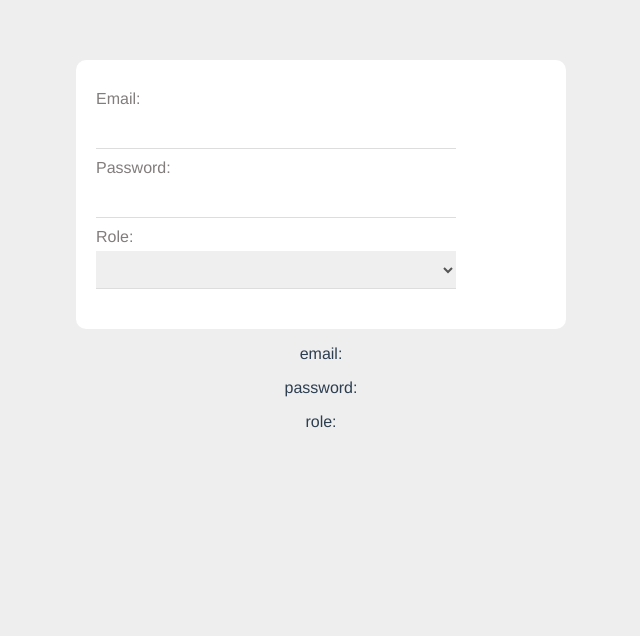
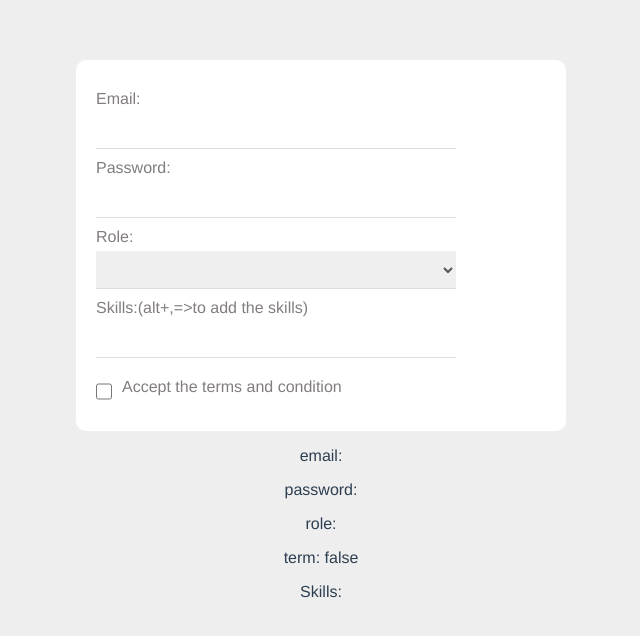
Before and after one commit to swostika61/vue-practice, a Vue app in the folder form/: page / in a window 1280 px wide. Shown: the top 636 px of the page, without its empty margins (319-959 px from the left). Built offline with nearby package versions, Linux system fonts and the light colour scheme.

Commit message:
sdded the key event modifier

```diff
--- a/form/src/components/SignUp.vue
+++ b/form/src/components/SignUp.vue
@@ -15,16 +15,49 @@
         <option value="designer">Web designer</option>
       </select>
     </div>
+    <div className="form-field">
+      <label>Skills:(alt+,=>to add the skills)</label>
+      <input type="text" v-model="skill" @keyup.alt="addSkills" />
+    </div>
+    <div className="checkbox-field">
+      <input type="checkbox" v-model="term" required />
+      <label for="" className="checkbox-label"
+        >Accept the terms and condition</label
+      >
+    </div>
   </form>
   <p>email: {{ email }}</p>
   <p>password: {{ password }}</p>
-  <p>role:  {{role}}</p>
+  <p>role: {{ role }}</p>
+  <p>term: {{ term }}</p>
+  <p>Skills:
+    <ul v-for="s in skills" :key="s">
+      <li>{{s}}</li>
+    </ul>
+  </p>
 </template>
 
 <script>
 export default {
   data() {
-    return { email: "", password: "",role:"" };
+    return {
+      email: "",
+      password: "",
+      role: "",
+      term: false,
+      skill: "",
+      skills: [],
+    };
+  },
+  methods: {
+    addSkills(e) {
+      if (e.key === "," && this.skills) {
+        if (!this.skills.includes(this.skill)) {
+          this.skills.push(this.skill);
+        }
+        this.skill=""
+      }
+    },
   },
 };
 </script>
@@ -57,4 +90,15 @@ select {
   border-bottom: 1px solid #ddd;
   color: #555;
 }
+input[type="checkbox"] {
+  display: inline-block;
+  width: 16px;
+  margin: 0 10px 0 0;
+  position: relative;
+  top: 2px;
+}
+.checkbox-field {
+  display: flex;
+  margin-top: 10px;
+}
 </style>
```
